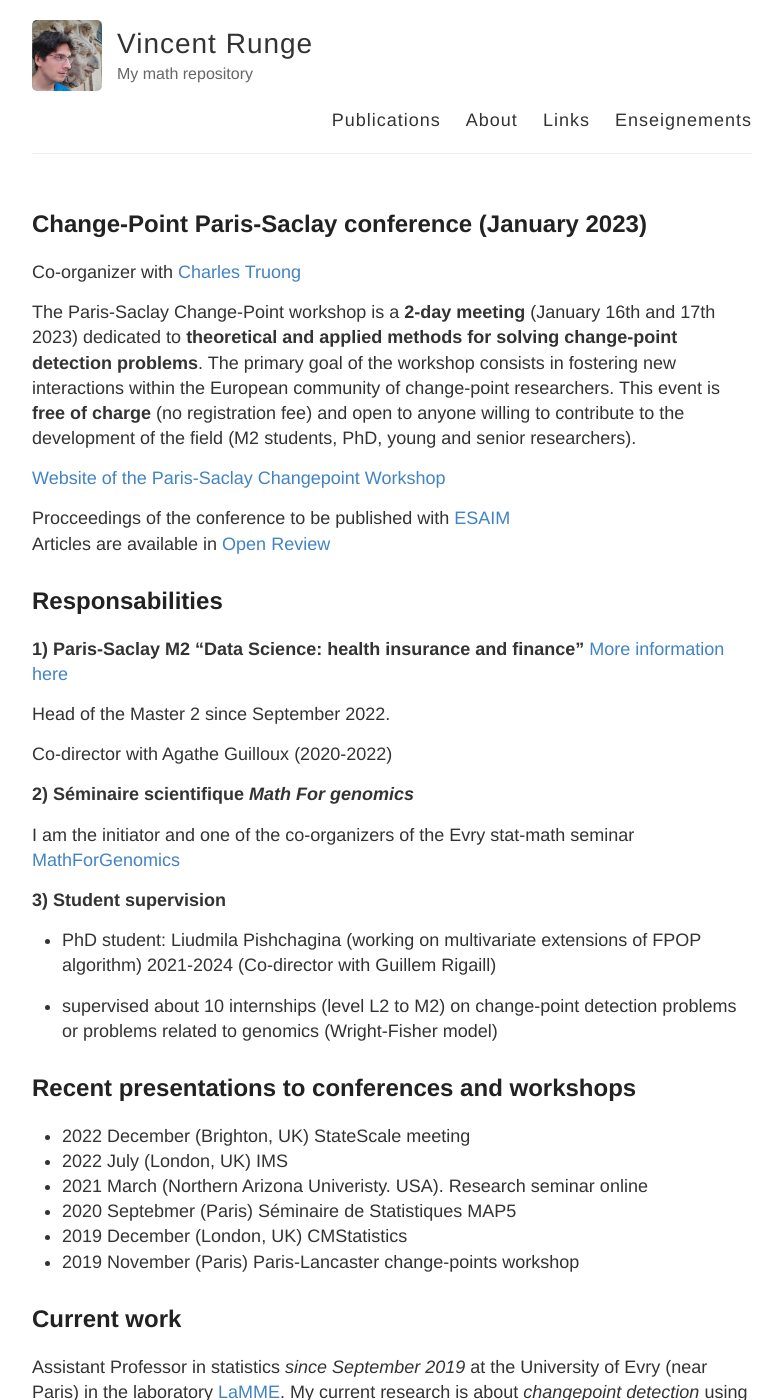
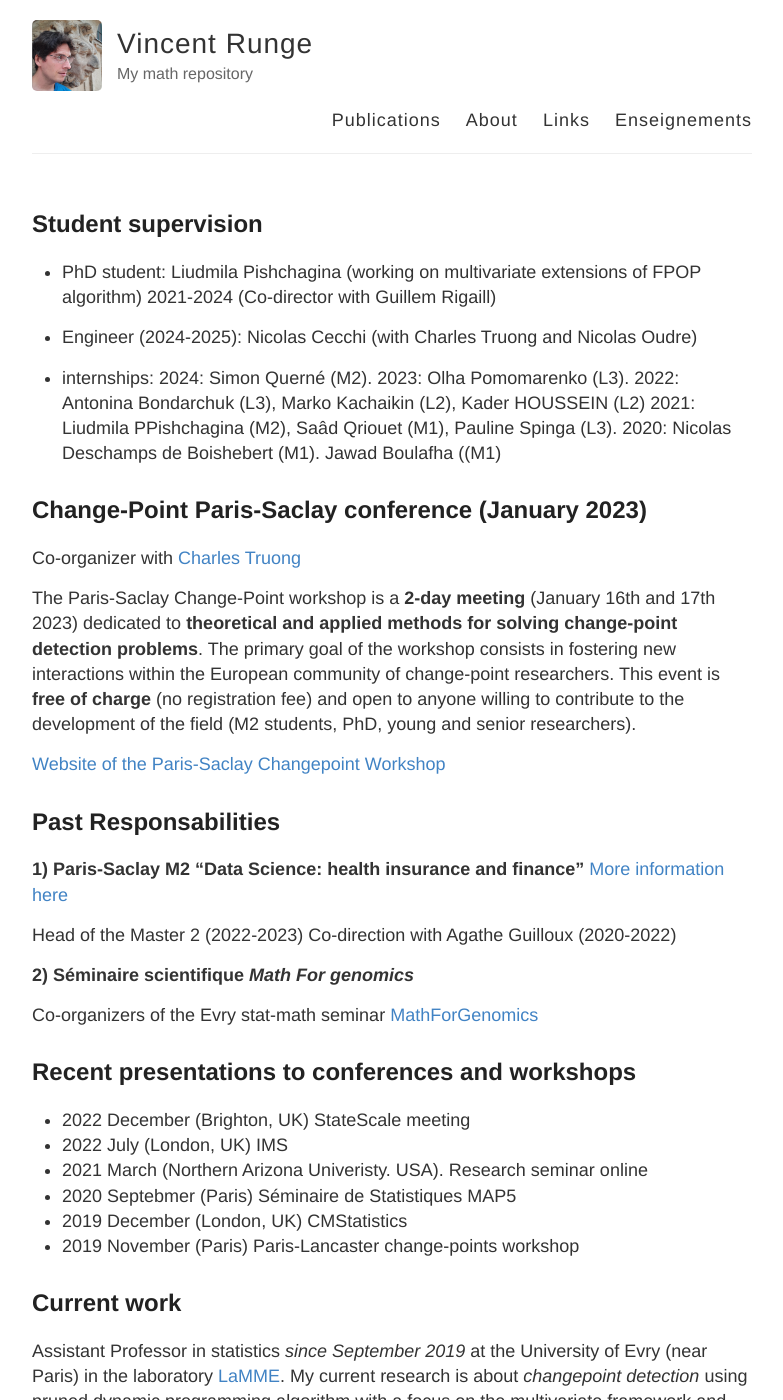
Before and after one commit to vincentrunge/vincentrunge.github.io, a Jekyll site: the page built from About.md, in a window 1280 px wide and 1400 px high. Shown: the whole window, without its empty margins (248-1031 px from the left). Built offline with Jekyll 4.4.1, drawn with Linux system fonts in a browser that asks for light colours; some of the changed text lies outside the part shown.

Commit message:
Update About.md

```diff
--- a/About.md
+++ b/About.md
@@ -3,6 +3,19 @@ layout: default
 title: About
 permalink: /About/
 ---
+
+
+
+## Student supervision
+
++ PhD student: Liudmila Pishchagina (working on multivariate extensions of FPOP algorithm) 2021-2024 (Co-director with Guillem Rigaill)
+
++ Engineer (2024-2025): Nicolas Cecchi (with Charles Truong and Nicolas Oudre)
+
++ internships:
+  2024: Simon Querné (M2). 2023: Olha Pomomarenko (L3). 2022: Antonina Bondarchuk (L3), Marko Kachaikin (L2), Kader HOUSSEIN (L2)
+  2021: Liudmila PPishchagina (M2), Saâd Qriouet (M1), Pauline Spinga (L3). 2020: Nicolas Deschamps de Boishebert (M1). Jawad Boulafha ((M1)
+
 
 ## Change-Point Paris-Saclay conference (January 2023)
 
@@ -12,28 +25,17 @@ The Paris-Saclay Change-Point workshop is a **2-day meeting** (January 16th and
 
 [Website of the Paris-Saclay Changepoint Workshop](https://parissaclaychangepoint.github.io)
 
-Procceedings of the conference to be published with [ESAIM](https://www.esaim-proc.org)
-Articles are available in [Open Review](https://openreview.net/group?id=PSCP%2F2023%2FWorkshop)
-
-## Responsabilities
+## Past Responsabilities
 
 **1) Paris-Saclay M2 "Data Science: health insurance and finance"** [More information here](https://www.universite-paris-saclay.fr/en/education/master/mathematics-and-applications/m2-data-science-health-insurance-and-finance)
 
-Head of the Master 2 since September 2022.
-
-Co-director with Agathe Guilloux (2020-2022)
+Head of the Master 2 (2022-2023)
+Co-direction with Agathe Guilloux (2020-2022)
 
 
 **2) Séminaire scientifique *Math For genomics***
 
-I am the initiator and one of the co-organizers of the Evry stat-math seminar [MathForGenomics](https://mathforgenomics.github.io/)
-
-**3) Student supervision**
-
-+ PhD student: Liudmila Pishchagina (working on multivariate extensions of FPOP algorithm) 2021-2024 (Co-director with Guillem Rigaill)
-
-+ supervised about 10 internships (level L2 to M2) on change-point detection problems or problems related to genomics (Wright-Fisher model)
-
+Co-organizers of the Evry stat-math seminar [MathForGenomics](https://mathforgenomics.github.io/)
 
 ## Recent presentations to conferences and workshops
 
@@ -52,12 +54,12 @@ Assistant Professor in statistics *since September 2019* at the University of Ev
 
 As an Applied Mathematician, I like to work at the interface of different fields. My current and past interests are
 
-**Statistics** : Change-point detection, Lasso regularization, Logistic regression.
+**Statistics** : Change-point detection (by dynamic programming)
 
 **Optimization** : Convex optimization, Computational geometry, Quadratic and linear programming.
 
-**Analysis** : PDE, Control theory, Complex analysis, Univalent polynomials.
+**Numercial analysis** : Quasi-Newton algorithm
 
-**Mathematical Physics** : Fluid dynamics, Hele-Shaw problem, Numerical analysis.
+**Package development** : gfpop, dust (see github)
 
-In particular, problems involving *optimization* are among my favorites. They are close to application and the guidline principle of my research.
+In particular, problems involving *optimization tools* are among my favorites..
```
